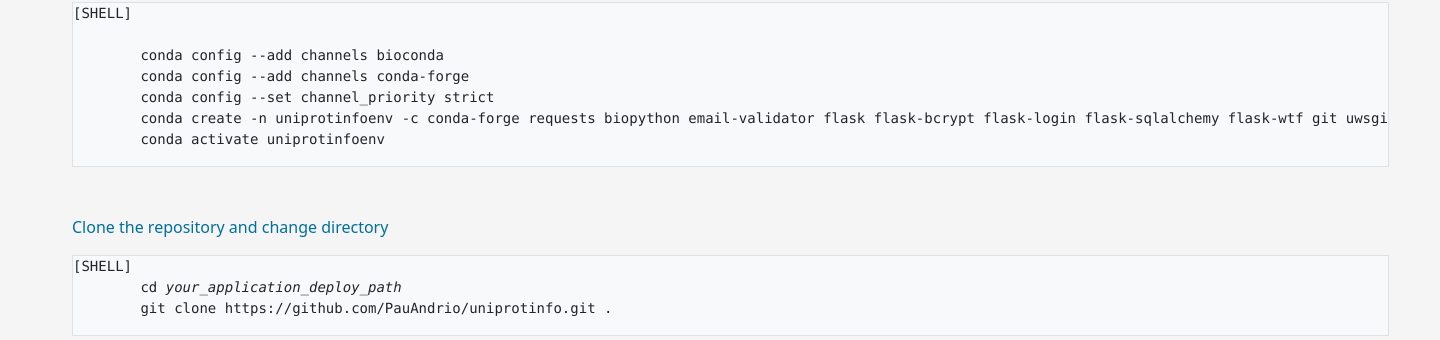
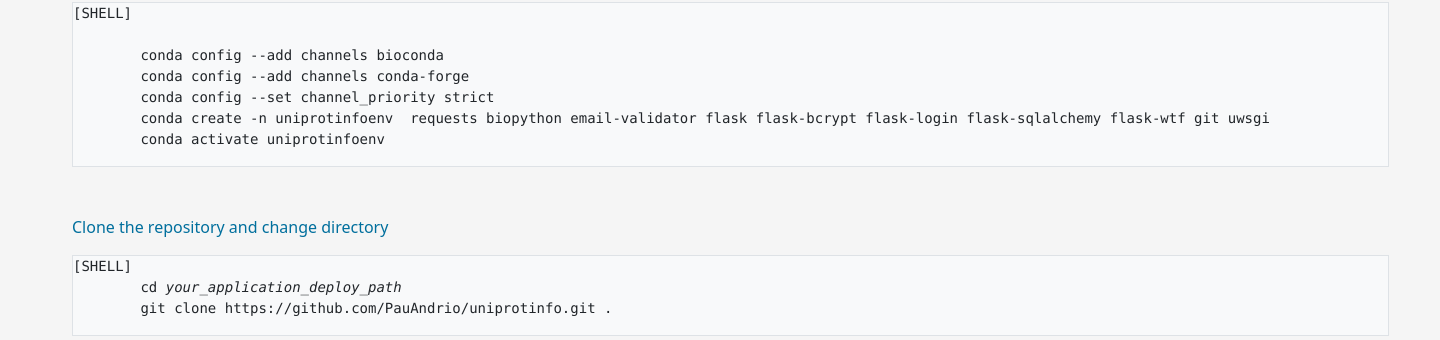
Before and after one commit to PauAndrio/uniprotinfo, a Flask app: page / in a window 1440 px wide. Shown: the part 2442-2782 px from the top of the page. Run offline with Flask 2, Linux system fonts and the light colour scheme.

Commit message:
templates

```diff
--- a/templates/home.html
+++ b/templates/home.html
@@ -104,7 +104,7 @@
         conda config --add channels bioconda
         conda config --add channels conda-forge
         conda config --set channel_priority strict
-        conda create -n uniprotinfoenv -c conda-forge requests biopython email-validator flask flask-bcrypt flask-login flask-sqlalchemy flask-wtf git uwsgi
+        conda create -n uniprotinfoenv  requests biopython email-validator flask flask-bcrypt flask-login flask-sqlalchemy flask-wtf git uwsgi
         conda activate uniprotinfoenv</code></pre>
             </div>
 
```
